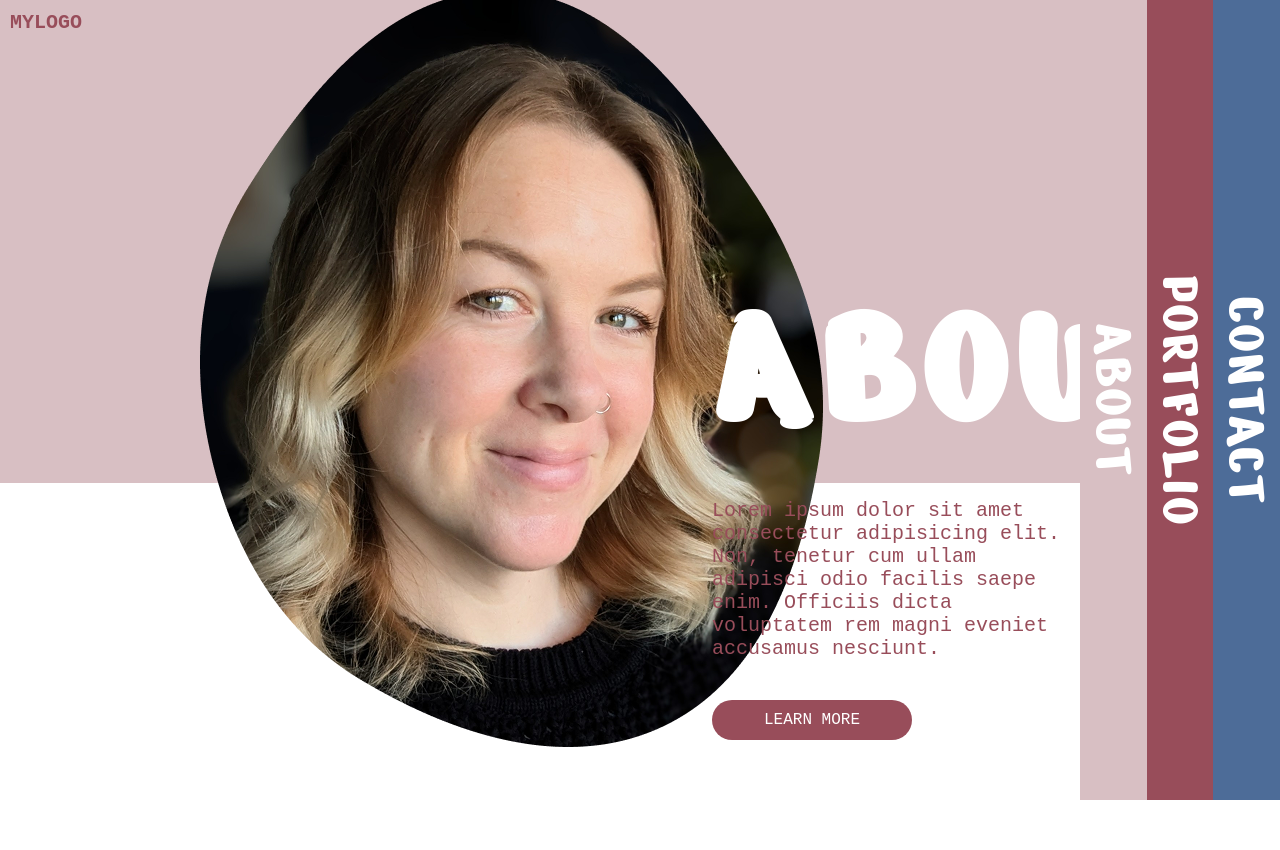
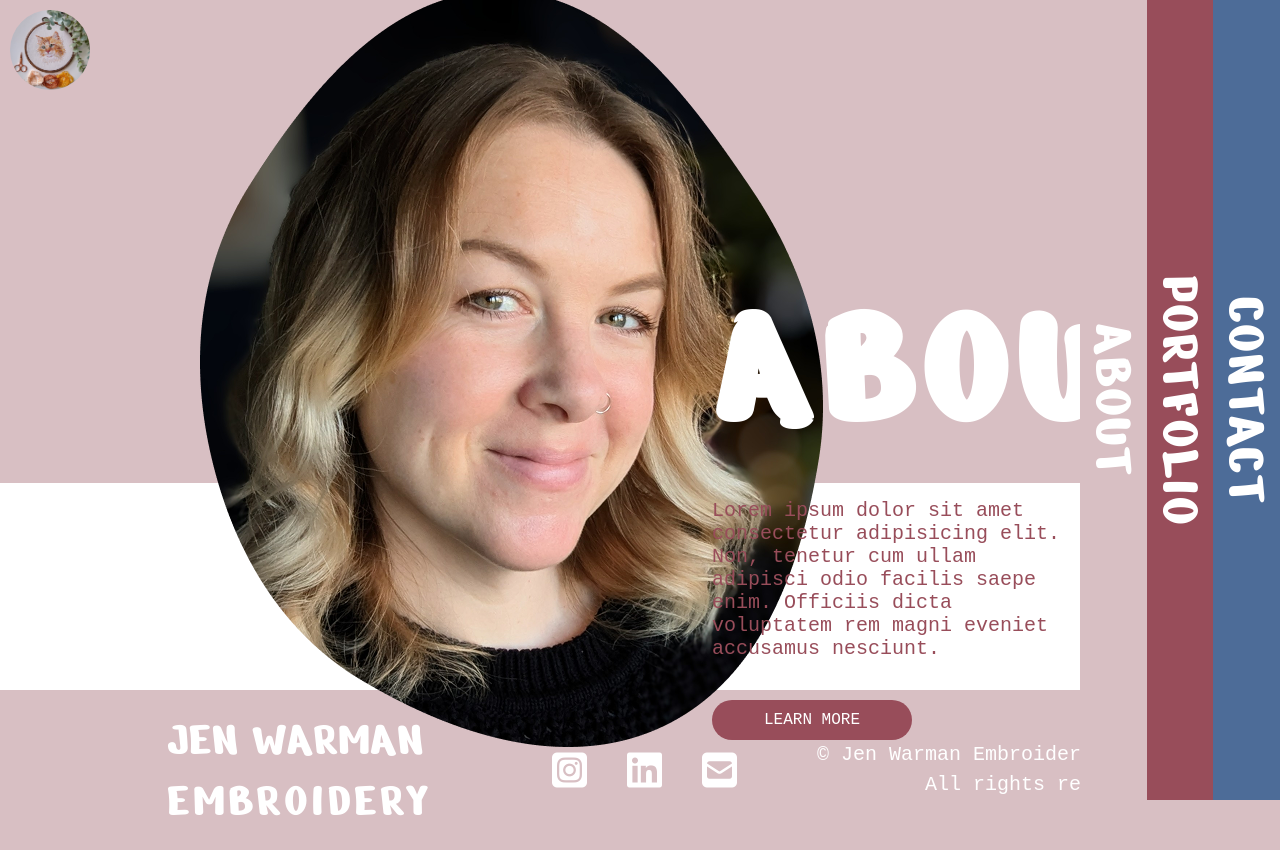
Before and after one commit to JenWarman/react-embroidery-portfolio, a React (Vite) app: page /about in a window 1280 px wide. Before the commit the page ends 800 px from the top, so only its background shows below. Built offline with nearby package versions, Linux system fonts and the light colour scheme; a web font is replaced by a local one.

Commit message:
logo with hover effect.

```diff
--- a/src/App.jsx
+++ b/src/App.jsx
@@ -6,6 +6,7 @@ import PortfolioGallery from "./components/portfolio/PortfolioGallery";
 import Footer from "./components/Footer";
 import About from "./components/About/About";
 import Portfolio from "./components/portfolio/Portfolio";
+import Contact from "./components/Contact";
 
 function App() {
   return (
@@ -15,10 +16,11 @@ function App() {
         <Route path="/" element={<Home />}></Route>
         <Route path="/about" element={<About />}></Route>
         <Route path="/portfolio" element={<Portfolio />}></Route>
+        <Route path="/contact" element={<Contact />}></Route>
         <Route path="/portfolio-page" element={<PortfolioGallery />}></Route>
         <Route path="/about-page" element={<AboutPage />}></Route>
       </Routes>
-      {/* <Footer /> */}
+      <Footer />
     </>
   );
 }
--- a/src/components/Navbar.jsx
+++ b/src/components/Navbar.jsx
@@ -4,6 +4,7 @@ import { useLocation, useNavigate } from "react-router-dom";
 
 import About from "./About/About";
 import Portfolio from "./portfolio/Portfolio";
+import Contact from "./Contact";
 
 function Navbar() {
   const [openTab, setOpenTab] = useState(null);
@@ -11,13 +12,12 @@ function Navbar() {
 
   const toggleTab = (tabName) => {
     if (openTab === tabName) {
-      // Start closing animation
       setClosingTab(tabName);
 
       setTimeout(() => {
         setOpenTab(null);
         setClosingTab(null);
-      }, 400); // match CSS transition duration
+      }, 400);
     } else {
       setOpenTab(tabName);
     }
@@ -33,12 +33,13 @@ function Navbar() {
   const tabs = [
     { name: "About", href: "/about", className: "nav-about" },
     { name: "Portfolio", href: "/portfolio", className: "nav-portfolio" },
-    { name: "Contact", href: "#", className: "nav-contact" },
+    { name: "Contact", href: "/contact", className: "nav-contact" },
   ];
 
   const tabContent = {
     About: <About />,
     Portfolio: <Portfolio />,
+    Contact: <Contact/>
   };
 
   return (
@@ -51,8 +52,8 @@ function Navbar() {
         }}
       >
         <Link to="/">
-          MYLOGO
-          {/* <img src="/profileimg.png" alt="Logo" className="logo-img" /> */}
+
+          <img src="/GingerCat.jpg" alt="Logo" className="logo-img" />
         </Link>
       </div>
 
--- a/src/css/styles.css
+++ b/src/css/styles.css
@@ -379,6 +379,15 @@ p {
   color: inherit;
   text-decoration: none;
 }
+.logo img {
+  width: 80px;
+  height: 80px;
+  border-radius: 50%;
+  transition: scale 0.2s;
+}
+.logo img:hover {
+  scale: 1.1;
+}
 
 .btn {
   height: 4rem;
--- a/src/scss/components/_navbar.scss
+++ b/src/scss/components/_navbar.scss
@@ -87,4 +87,15 @@
     color: inherit;
     text-decoration: none;
   }
+
+  img {
+    width: 80px;
+    height: 80px;
+    border-radius: 50%;
+    transition: scale .2s;
+
+    &:hover {
+      scale: 1.1;
+    }
+  }
 }
```
Also changed, not shown: 1 other file (tests, documents, lock files or other folders).
